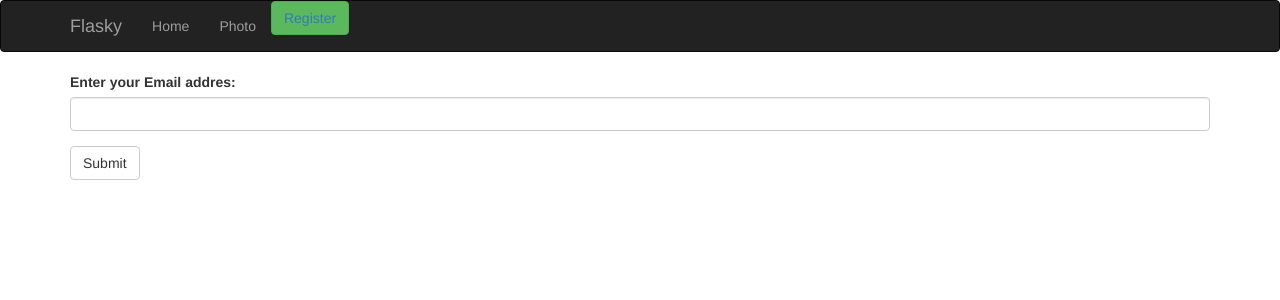
After one commit to Skorono/FlaskySite, a Flask app: page /register in a window 1280 px wide. The commit adds this page. Shown: the top 300 px of the page. Run offline with Flask 2, Linux system fonts and the light colour scheme; some libraries are stand-ins or nearby versions.

Commit message:
Add files via upload

```diff
--- a/acceptcode/main.py
+++ b/acceptcode/main.py
@@ -1,3 +1,3 @@
 from acceptcode.EmailSend import SendYandexEmail
 
-email = SendYandexEmail('astat.popov@yandex.ru','233833kasano','astat.popov@yandex.ru')
+email = SendYandexEmail('astat.popov@yandex.ru','233833kasano')
--- a/helloOrigin.py
+++ b/helloOrigin.py
@@ -1,12 +1,12 @@
 from datetime import datetime
-from flask import Flask, render_template, url_for, redirect
+from flask import Flask, render_template, url_for, redirect, session
 from flask_script import Manager
 from flask_bootstrap import Bootstrap
 from flask_moment import Moment
 from flask_wtf import FlaskForm
-from wtforms import PasswordField, SubmitField
-from wtforms.validators import Required
-from acceptcode.main import email
+from wtforms import PasswordField, StringField, SubmitField
+from wtforms.validators import Required,Email
+from acceptcode.EmailSend import SendYandexEmail
 
 
 app = Flask(__name__)
@@ -22,32 +22,66 @@ class LinePasswordField(FlaskForm):
 	password = PasswordField('Input your password here:', validators=[Required()])
 	sumbit = SubmitField('Sumbit')
 
+class LineRegisterField(FlaskForm):
+	email = StringField('Enter your Email addres:', validators=[Email()])
+	submit = SubmitField('Submit')
+
+
 
 @app.errorhandler(404)
 def page_not_found(e):
     return render_template('404.html'), 404
 
 
+
 @app.errorhandler(500)
 def internal_server_error(e):
     return render_template('500.html'), 500
+
+
 
 @app.route('/home')
 def welcome():
 	return render_template('welcome.html')
 
+
+
+@app.route('/stranger')
+def warning():
+	return render_template('youarenotregisteredmiserablehuman.html')
+
+
+
+@app.route('/register', methods=['GET','POST'])
+def reg():
+	line = LineRegisterField()
+	email = SendYandexEmail('astat.popov@yandex.ru', '233833kasano', line.email.data)
+	session['email_password'] = email.message
+	if line.validate_on_submit():
+		email.send()
+		return redirect(url_for('index'))
+	return render_template('register.html', register_line=line)
+
+
+
 @app.route('/', methods=['GET','POST'])
 def index():
 	line = LinePasswordField()
-	email.send()
-	if line.password.data == email.message:
-		return redirect(url_for('welcome'))
-	return render_template('keycheck.html', line=line)
+	if session.get('email_password') is None:
+		return redirect(url_for('warning'))
+	else:
+		if line.password.data == session.get('email_password'):
+			return redirect(url_for('welcome'))
+		else:
+			return render_template('keycheck.html', line=line)
+
 
 
 @app.route('/user/<name>')
 def user(name):
     return render_template('user.html', name=name)
+
+
 
 @app.route('/photo')
 def galery():
--- a/templates/keycheck.html
+++ b/templates/keycheck.html
@@ -27,6 +27,15 @@
                 <li><a href="/">Home</a></li>
                 <li><a href="">Photo</a></li>
             </ul>
+            <div class="nav justify-content-end">
+                <nav class="nav-item", style="width: 1140px; display: contents;">
+                    <li class="nav-item">
+                        <button class="btn btn-success">
+                            <a class="nav-link active" type="button" href="/register">Register</a>
+                        </button>
+                    </li>
+                </nav>
+            </div>
         </div>
     </div>
 </div>
--- /dev/null
+++ b/templates/register.html
@@ -0,0 +1,8 @@
+{% extends "keycheck.html" %}
+{% import 'bootstrap/wtf.html' as wtf %}
+
+{% block page_content %}
+<div class="container">
+	{{wtf.quick_form(register_line)}}
+</div>
+{% endblock %}
```
Also changed, not shown: templates/base.html (+9 -0 lines), templates/youarenotregisteredmiserablehuman.html (added, +9 -0 lines).
